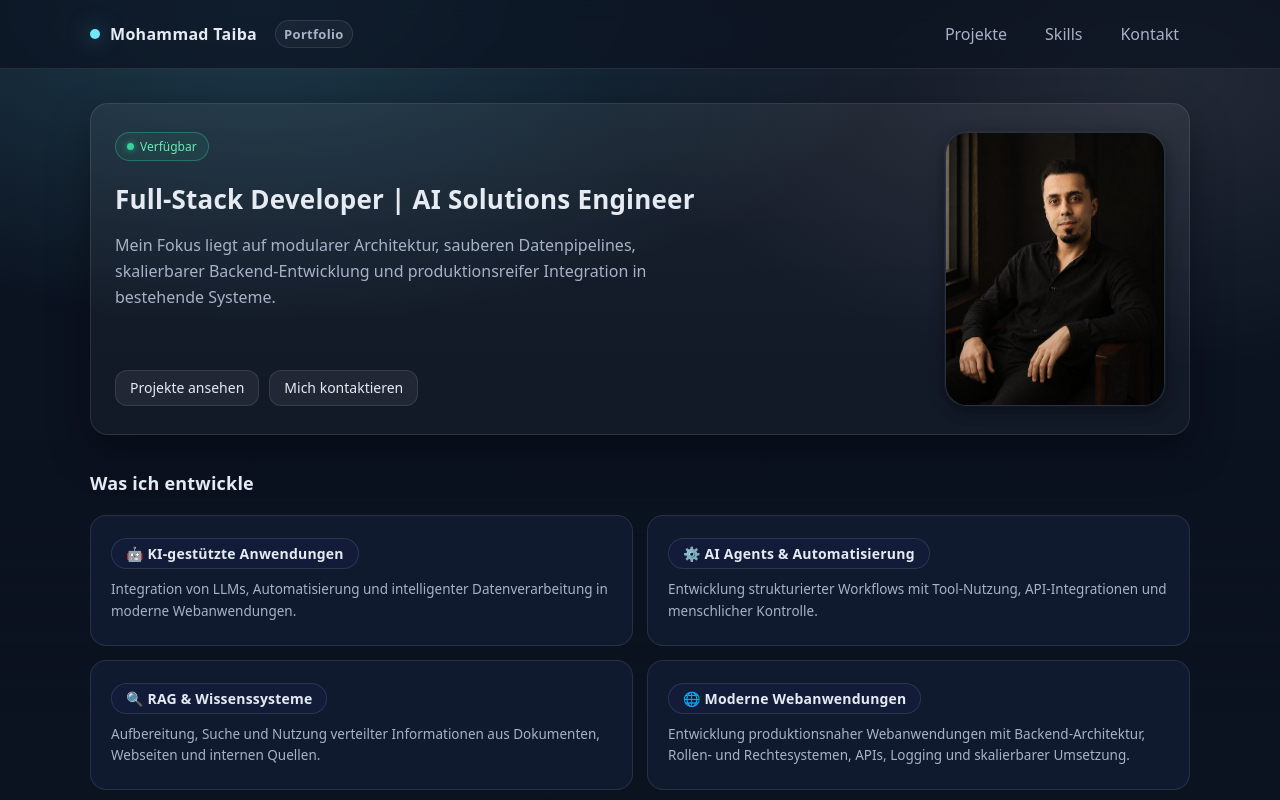
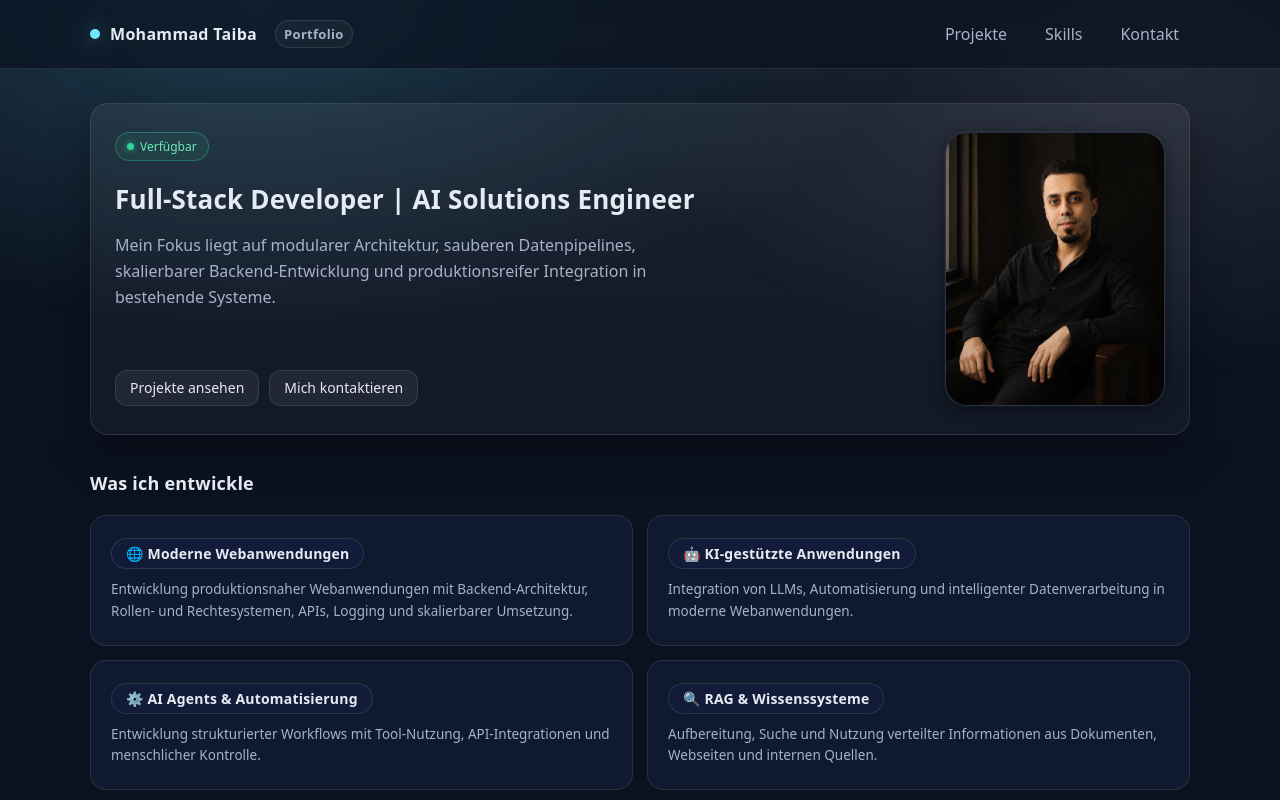
Before and after one commit to mohammadtaiba/portfolio, an Angular app: page / in a window 1280 px wide. Shown: the top 800 px of the page. Built offline with nearby package versions, Linux system fonts and the light colour scheme.

Commit message:
refactor: moderne Webanwendungen Platz geändert

```diff
--- a/src/app/data/portfolio-data.ts
+++ b/src/app/data/portfolio-data.ts
@@ -60,6 +60,12 @@ export const PROFILE = {
     },
     focus: [
         {
+            title: 'Moderne Webanwendungen',
+            subtitle:
+                'Entwicklung produktionsnaher Webanwendungen mit Backend-Architektur, Rollen- und Rechtesystemen, APIs, Logging und skalierbarer Umsetzung.',
+            bullets: [],
+        },
+        {
             title: 'KI-gestützte Anwendungen',
             subtitle:
                 'Integration von LLMs, Automatisierung und intelligenter Datenverarbeitung in moderne Webanwendungen.',
@@ -77,12 +83,7 @@ export const PROFILE = {
                 'Aufbereitung, Suche und Nutzung verteilter Informationen aus Dokumenten, Webseiten und internen Quellen.',
             bullets: [],
         },
-        {
-            title: 'Moderne Webanwendungen',
-            subtitle:
-                'Entwicklung produktionsnaher Webanwendungen mit Backend-Architektur, Rollen- und Rechtesystemen, APIs, Logging und skalierbarer Umsetzung.',
-            bullets: [],
-        },
+
     ] as FocusItem[],
 };
 
--- a/src/app/pages/home/home.page.ts
+++ b/src/app/pages/home/home.page.ts
@@ -10,5 +10,5 @@ import { PROFILE } from '../../data/portfolio-data';
 })
 export class HomePage {
     profile = PROFILE;
-    focusIcons = ['🤖', '⚙️', '🔍', '🌐'];
+    focusIcons = ['🌐', '🤖', '⚙️', '🔍'];
 }
```
